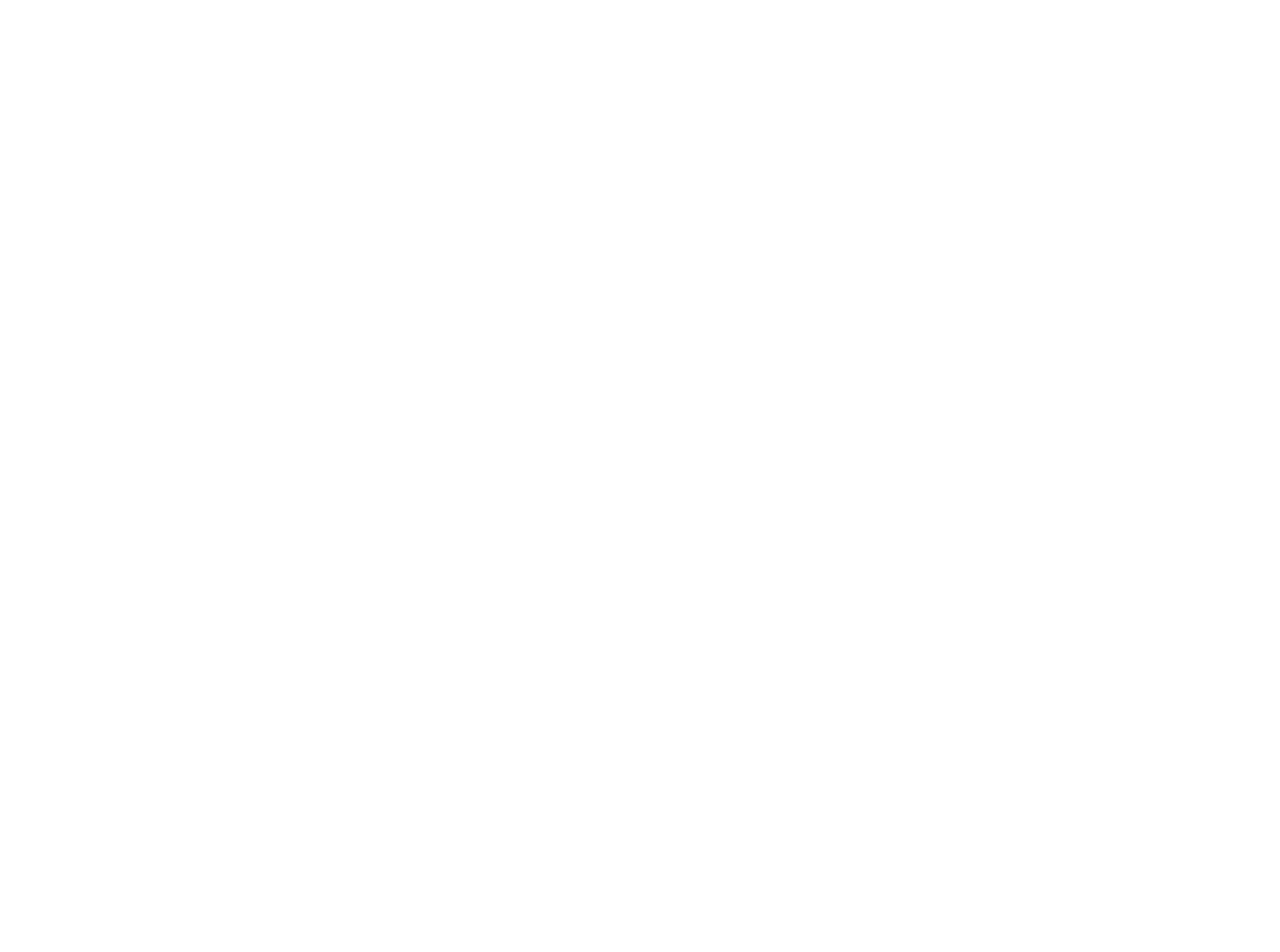
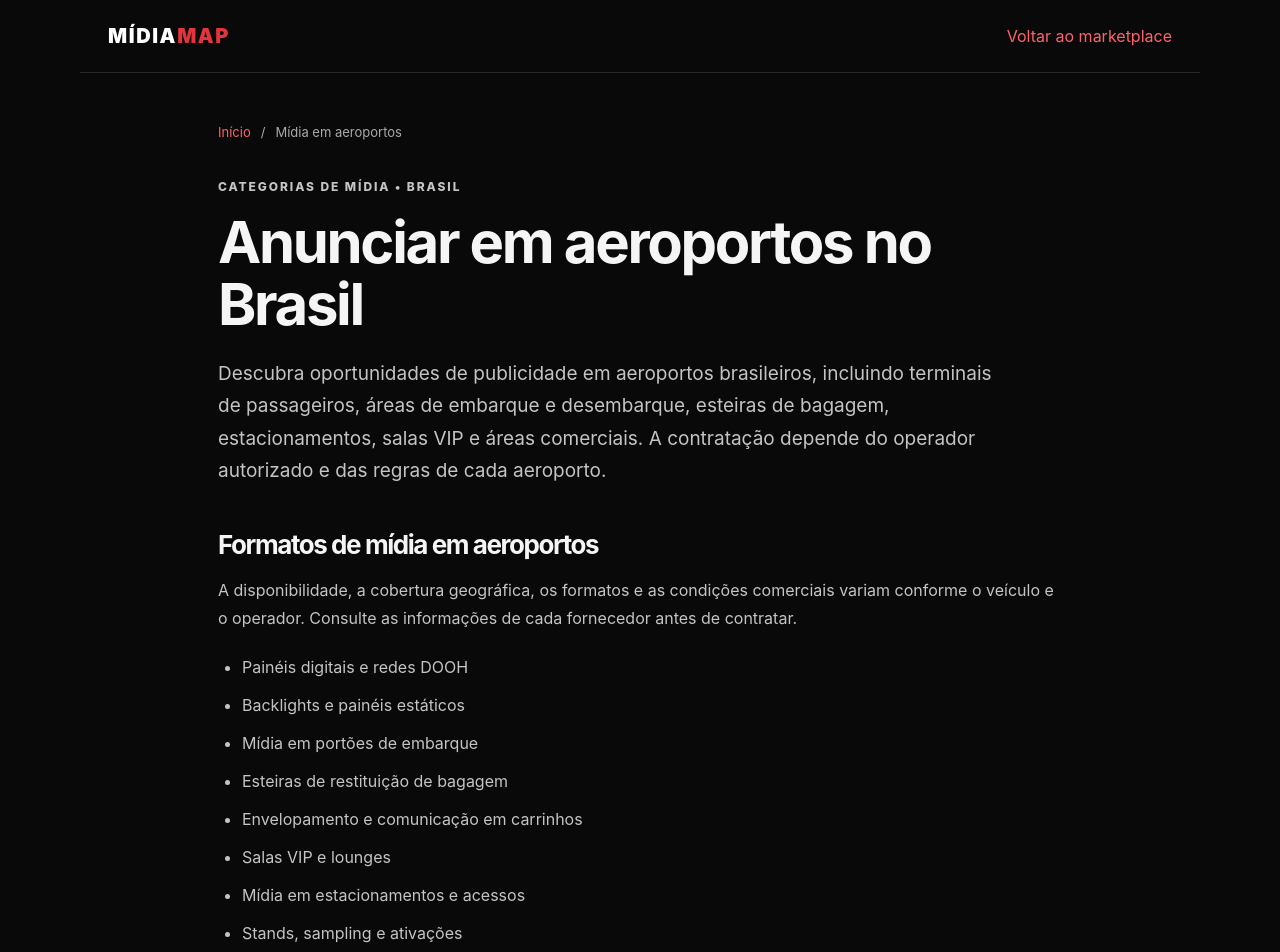
Before and after one commit to studioalfamarketingdigital-dev/midiamap, a Next.js app: page /midias/aeroportos in a window 1280 px wide. Before the commit this address had no page. Shown: the top 952 px of the page. Before the commit the page ends 800 px from the top, so only its background shows below. Built offline with nearby package versions, Linux system fonts and the light colour scheme.

Commit message:
Create airport advertising category landing page

```diff
--- a/app/midias/[slug]/page.tsx
+++ b/app/midias/[slug]/page.tsx
@@ -108,6 +108,23 @@ const categories = [
       "Mídia em metrôs e trens",
       "Táxis e mobilidade",
       "Aeroportos e rodoviárias"
+    ]
+  },
+  {
+    "slug": "aeroportos",
+    "name": "Mídia em aeroportos",
+    "title": "Anunciar em aeroportos no Brasil",
+    "desc": "Descubra oportunidades de publicidade em aeroportos brasileiros, incluindo terminais de passageiros, áreas de embarque e desembarque, esteiras de bagagem, estacionamentos, salas VIP e áreas comerciais. A contratação depende do operador autorizado e das regras de cada aeroporto.",
+    "formats": [
+      "Painéis digitais e redes DOOH",
+      "Backlights e painéis estáticos",
+      "Mídia em portões de embarque",
+      "Esteiras de restituição de bagagem",
+      "Envelopamento e comunicação em carrinhos",
+      "Salas VIP e lounges",
+      "Mídia em estacionamentos e acessos",
+      "Stands, sampling e ativações",
+      "Naming rights e patrocínios"
     ]
   },
   {
```
